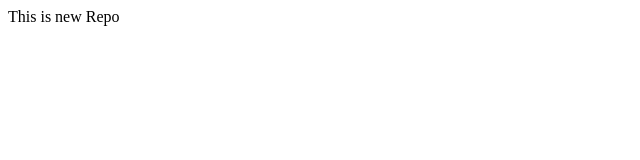
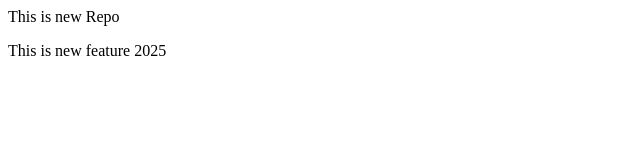
Before and after one commit to divyaprakashsingh777/Localrepo, a plain HTML site: page index.html in a window 1280 px wide. Shown: the whole page, without its empty margins (0-640 px from the left). Drawn offline with Linux system fonts and the light colour scheme.

Commit message:
Add feature

```diff
--- a/index.html
+++ b/index.html
@@ -1 +1,2 @@
 <p>This is new Repo</p>
+<p>This is new feature 2025</p>
```
